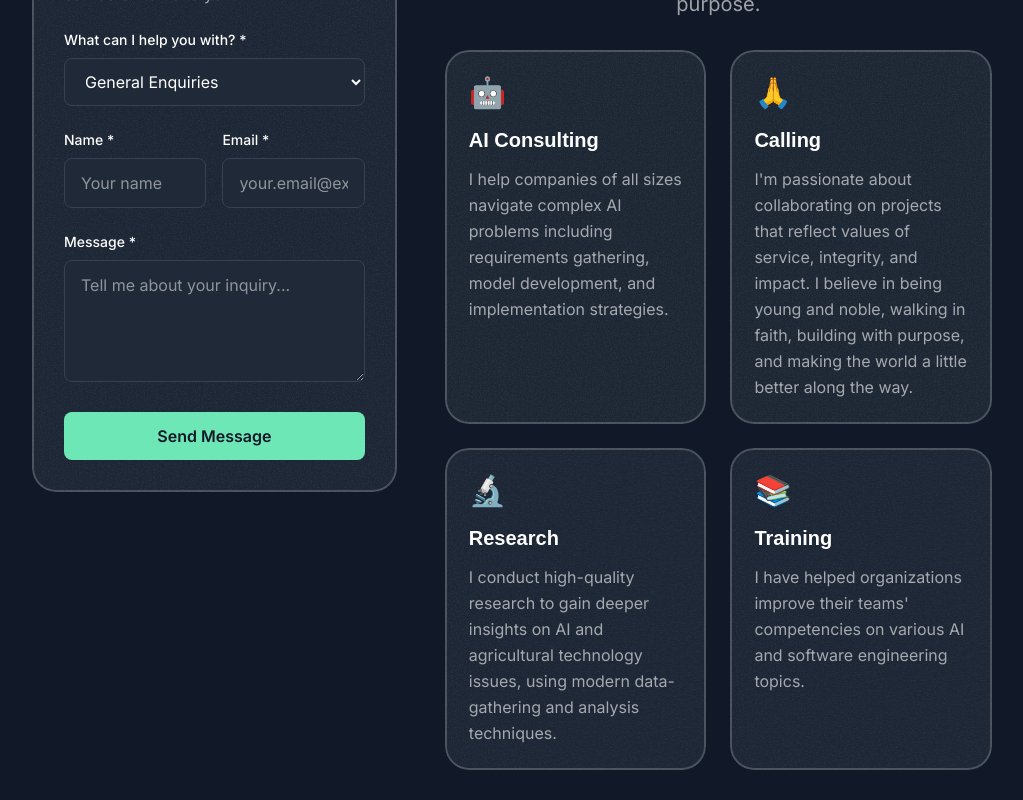
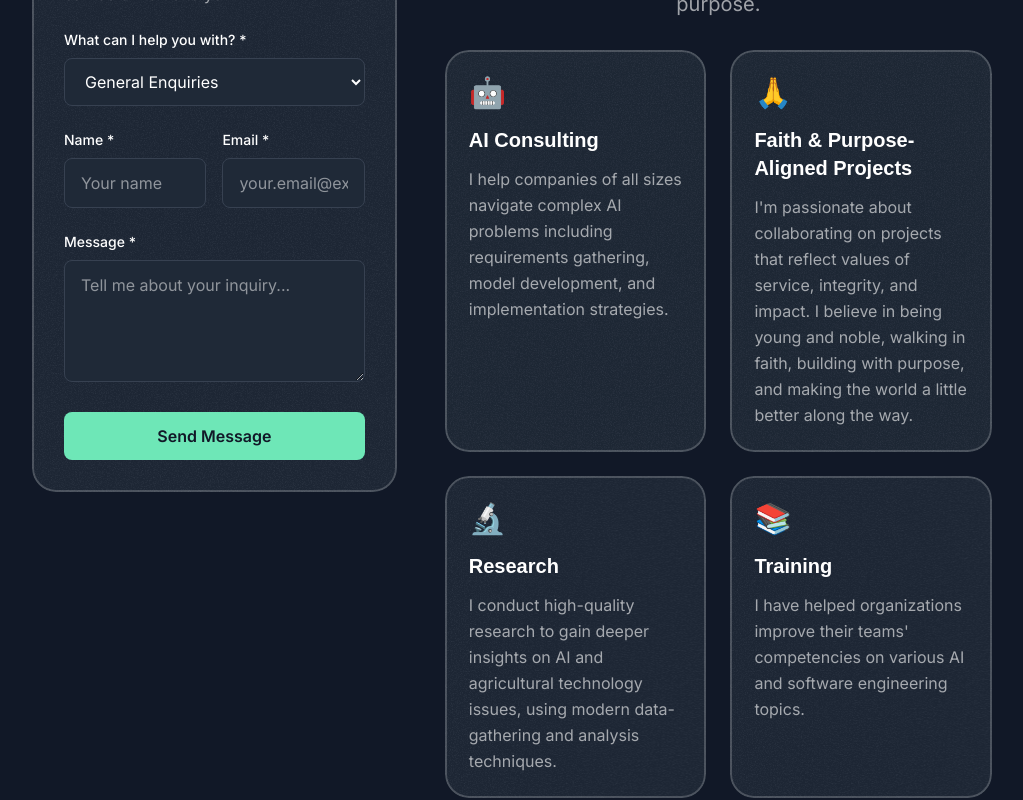
Before and after one commit to chrismazi/myportifolioweb, a Next.js app: page /contact in a window 1280 px wide. Shown: the part 1120-1920 px from the top of the page, without its empty margins (128-1151 px from the left). Built offline with nearby package versions, Linux system fonts and the light colour scheme; a web font is replaced by a local one.

Commit message:
Update ContactContent.tsx

```diff
--- a/src/sections/ContactContent.tsx
+++ b/src/sections/ContactContent.tsx
@@ -17,7 +17,7 @@ const services: Service[] = [
     icon: '🤖'
   },
   {
-    title: 'Calling',
+    title: 'Faith & Purpose-Aligned Projects',
     description: 'I\'m passionate about collaborating on projects that reflect values of service, integrity, and impact. I believe in being young and noble, walking in faith, building with purpose, and making the world a little better along the way.',
     icon: '🙏'
   },
```
